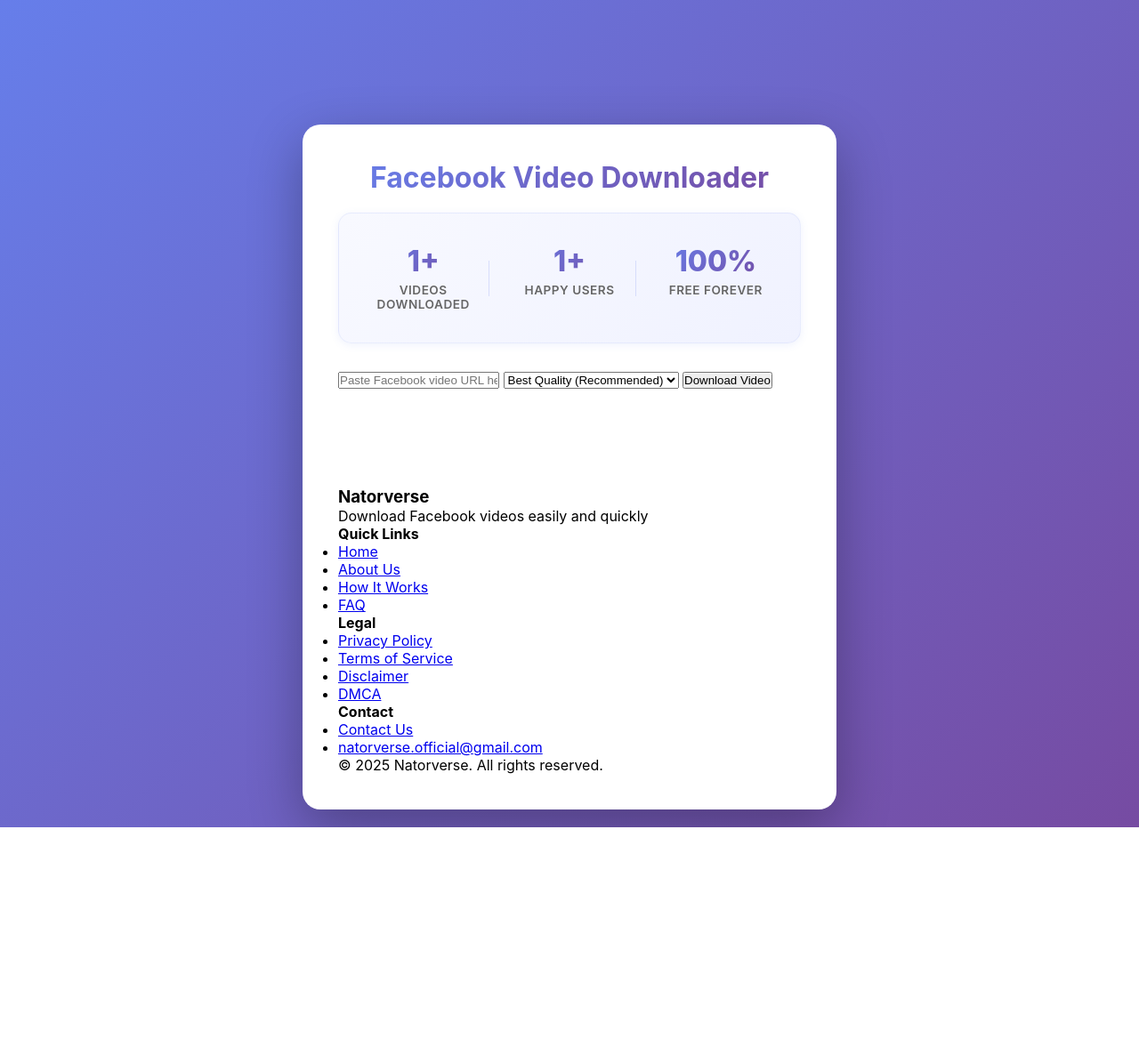
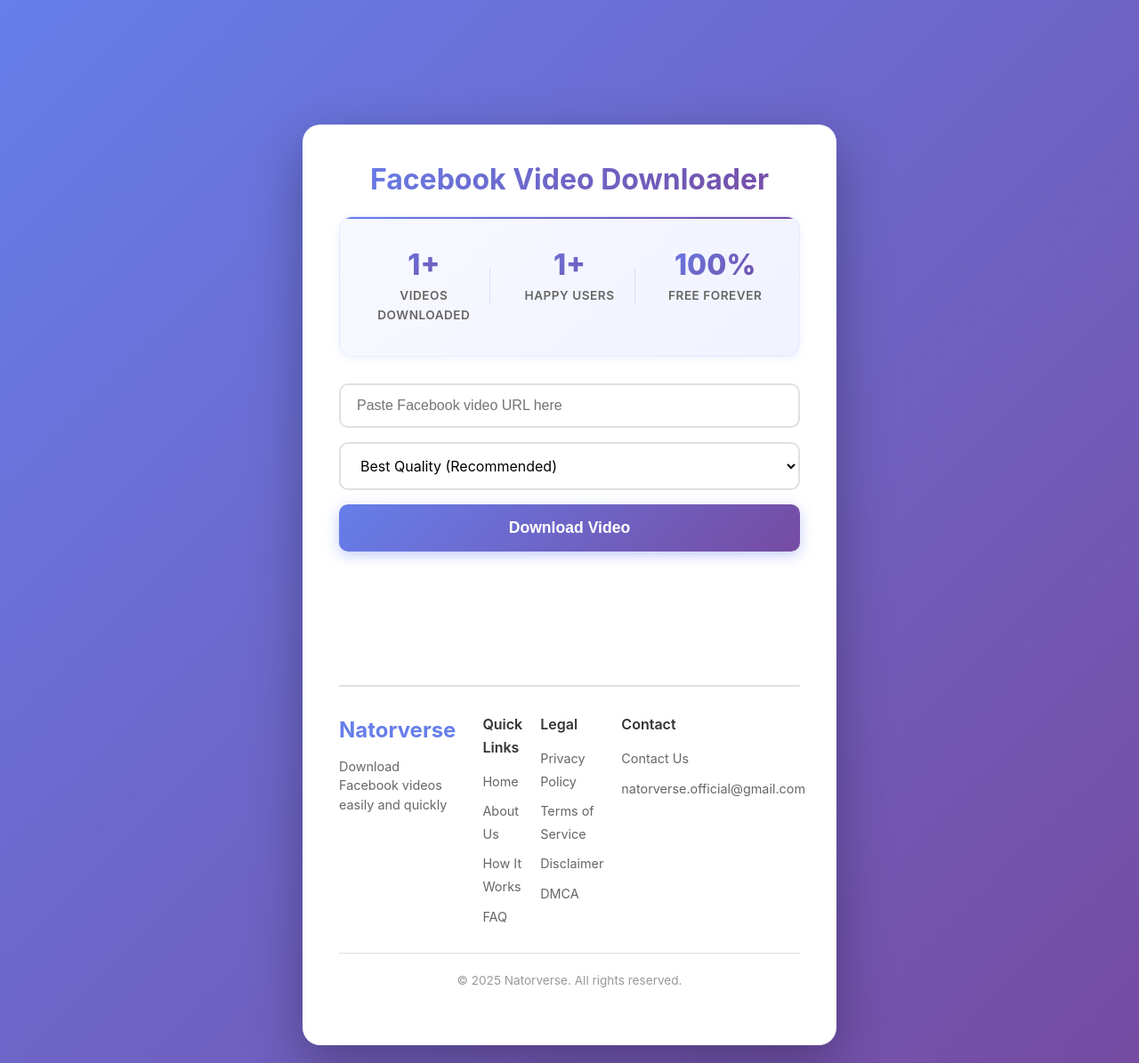
Before and after one commit to Khunze/facebook-video-downloader, a Flask app: page / in a window 1280 px wide. Shown: the whole page at 89% size. Before the commit the page ends 930 px from the top, so only its background shows below. Run offline with Flask 3, Linux system fonts and the light colour scheme; some libraries are stand-ins or nearby versions.

Commit message:
Enhance CSS with modern features, CSS variables, and improved animations

```diff
--- a/static/style.css
+++ b/static/style.css
@@ -1,18 +1,29 @@
+/* Enhanced CSS with better performance and modern features */
 * {
     margin: 0;
     padding: 0;
     box-sizing: border-box;
 }
 
+:root {
+    --primary-gradient: linear-gradient(135deg, #667eea 0%, #764ba2 100%);
+    --success-gradient: linear-gradient(135deg, #d4edda 0%, #c3e6cb 100%);
+    --error-gradient: linear-gradient(135deg, #f8d7da 0%, #f5c6cb 100%);
+    --shadow-primary: 0 4px 15px rgba(102, 126, 234, 0.4);
+    --shadow-success: 0 4px 12px rgba(40, 167, 69, 0.2);
+    --shadow-error: 0 4px 12px rgba(220, 53, 69, 0.2);
+}
+
 body {
     font-family: -apple-system, BlinkMacSystemFont, 'Segoe UI', Roboto, 'Helvetica Neue', Arial, sans-serif;
-    background: linear-gradient(135deg, #667eea 0%, #764ba2 100%);
+    background: var(--primary-gradient);
     min-height: 100vh;
     display: flex;
     flex-direction: column;
     align-items: center;
     justify-content: center;
     padding: 20px;
+    line-height: 1.6;
 }
 
 .ad-container {
@@ -40,16 +51,18 @@
     max-width: 600px;
     width: 100%;
     animation: slideIn 0.5s ease-out;
+    backdrop-filter: blur(10px);
+    border: 1px solid rgba(255, 255, 255, 0.2);
 }
 
 @keyframes slideIn {
     from {
         opacity: 0;
-        transform: translateY(-30px);
+        transform: translateY(-30px) scale(0.95);
     }
     to {
         opacity: 1;
-        transform: translateY(0);
+        transform: translateY(0) scale(1);
     }
 }
 
@@ -59,10 +72,11 @@
     margin-bottom: 20px;
     font-size: 2rem;
     font-weight: 700;
-    background: linear-gradient(135deg, #667eea 0%, #764ba2 100%);
+    background: var(--primary-gradient);
     -webkit-background-clip: text;
     -webkit-text-fill-color: transparent;
     background-clip: text;
+    line-height: 1.3;
 }
 
 /* Stats Counter */
@@ -95,16 +109,63 @@
     background: rgba(102, 126, 234, 0.2);
 }
 
+/* Stats Counter */
+.stats-container {
+    display: grid;
+    grid-template-columns: repeat(3, 1fr);
+    gap: 15px;
+    margin-bottom: 30px;
+    padding: 25px 20px;
+    background: linear-gradient(135deg, #f8f9ff 0%, #f0f2ff 100%);
+    border-radius: 15px;
+    box-shadow: 0 2px 10px rgba(102, 126, 234, 0.1);
+    border: 1px solid rgba(102, 126, 234, 0.1);
+    position: relative;
+    overflow: hidden;
+}
+
+.stats-container::before {
+    content: '';
+    position: absolute;
+    top: 0;
+    left: 0;
+    right: 0;
+    height: 2px;
+    background: var(--primary-gradient);
+}
+
+.stat-item {
+    text-align: center;
+    padding: 10px;
+    position: relative;
+}
+
+.stat-item:not(:last-child)::after {
+    content: '';
+    position: absolute;
+    right: 0;
+    top: 50%;
+    transform: translateY(-50%);
+    width: 1px;
+    height: 40px;
+    background: rgba(102, 126, 234, 0.2);
+}
+
 .stat-number {
     display: block;
     font-size: 2rem;
     font-weight: 800;
-    background: linear-gradient(135deg, #667eea 0%, #764ba2 100%);
+    background: var(--primary-gradient);
     -webkit-background-clip: text;
     -webkit-text-fill-color: transparent;
     background-clip: text;
     margin-bottom: 5px;
     line-height: 1.2;
+    transition: transform 0.3s ease;
+}
+
+.stat-number:hover {
+    transform: scale(1.05);
 }
 
 .stat-label {
@@ -123,13 +184,13 @@
     justify-content: center;
     gap: 10px;
     padding: 14px 20px;
-    background: linear-gradient(135deg, #d4edda 0%, #c3e6cb 100%);
+    background: var(--success-gradient);
     border: 2px solid #28a745;
     border-radius: 10px;
     color: #155724;
     margin-bottom: 20px;
     animation: slideDown 0.4s ease-out;
-    box-shadow: 0 4px 12px rgba(40, 167, 69, 0.2);
+    box-shadow: var(--shadow-success);
 }
 
 /* Error Message */
@@ -139,13 +200,13 @@
     justify-content: center;
     gap: 10px;
     padding: 14px 20px;
-    background: linear-gradient(135deg, #f8d7da 0%, #f5c6cb 100%);
+    background: var(--error-gradient);
     border: 2px solid #dc3545;
     border-radius: 10px;
     color: #721c24;
     margin-bottom: 20px;
     animation: slideDown 0.4s ease-out;
-    box-shadow: 0 4px 12px rgba(220, 53, 69, 0.2);
+    box-shadow: var(--shadow-error);
 }
 
 @keyframes slideDown {
@@ -195,159 +256,23 @@
     font-weight: 600;
 }
 
-/* Video Preview */
-.video-preview {
+/* Quality Selector */
+.quality-selector {
+    padding: 14px 18px;
+    border: 2px solid #e0e0e0;
+    border-radius: 10px;
+    font-size: 1rem;
     background: white;
-    border-radius: 15px;
-    padding: 25px;
-    margin-bottom: 20px;
-    box-shadow: 0 8px 25px rgba(0,0,0,0.1);
-    border: 2px solid #e0e0e0;
-    animation: slideDown 0.4s ease-out;
-}
-
-.preview-header {
-    display: flex;
-    align-items: center;
-    gap: 10px;
-    margin-bottom: 20px;
-    padding-bottom: 15px;
-    border-bottom: 2px solid #f0f0f0;
-}
-
-.preview-icon {
-    font-size: 1.5rem;
-    color: #667eea;
-}
-
-.preview-title {
-    font-size: 1.3rem;
-    font-weight: 600;
-    color: #333;
-}
-
-.preview-content {
-    display: flex;
-    gap: 20px;
-    margin-bottom: 25px;
-}
-
-.preview-thumbnail {
-    width: 200px;
-    height: 120px;
-    object-fit: cover;
-    border-radius: 10px;
-    box-shadow: 0 4px 12px rgba(0,0,0,0.15);
-    background: #f8f9fa;
-}
-
-.preview-info {
-    flex: 1;
-}
-
-#previewVideoTitle {
-    font-size: 1.2rem;
-    font-weight: 600;
-    color: #333;
-    margin-bottom: 15px;
-    line-height: 1.4;
-}
-
-.preview-details {
-    display: flex;
-    flex-direction: column;
-    gap: 8px;
-}
-
-.preview-detail {
-    color: #666;
-    font-size: 0.95rem;
-    display: flex;
-    align-items: center;
-}
-
-.preview-actions {
-    display: flex;
-    gap: 15px;
-    justify-content: flex-end;
-    padding-top: 20px;
-    border-top: 2px solid #f0f0f0;
-}
-
-.btn-primary {
-    background: linear-gradient(135deg, #667eea 0%, #764ba2 100%);
-    color: white;
-    border: none;
-    padding: 14px 28px;
-    border-radius: 25px;
-    font-size: 1rem;
-    font-weight: 600;
     cursor: pointer;
     transition: all 0.3s ease;
-    display: flex;
-    align-items: center;
-    gap: 8px;
-    min-width: 160px;
-    justify-content: center;
-}
-
-.btn-primary:hover {
-    transform: translateY(-2px);
-    box-shadow: 0 6px 20px rgba(102, 126, 234, 0.4);
-}
-
-.btn-primary:disabled {
-    opacity: 0.7;
-    cursor: not-allowed;
-    transform: none;
-}
-
-.btn-secondary {
-    background: #f8f9fa;
-    color: #667eea;
-    border: 2px solid #667eea;
-    padding: 12px 24px;
-    border-radius: 25px;
-    font-size: 0.95rem;
-    font-weight: 500;
-    cursor: pointer;
-    transition: all 0.3s ease;
-}
-
-.btn-secondary:hover {
-    background: #667eea;
-    color: white;
-}
-
-/* Mobile responsiveness for preview */
-@media (max-width: 768px) {
-    .preview-content {
-        flex-direction: column;
-        align-items: center;
-        text-align: center;
-    }
-
-    .preview-thumbnail {
-        width: 100%;
-        max-width: 300px;
-        height: auto;
-    }
-
-    .preview-actions {
-        flex-direction: column;
-        align-items: center;
-    }
-
-    .btn-primary,
-    .btn-secondary {
-        width: 100%;
-        max-width: 250px;
-    }
+    outline: none;
+    font-family: inherit;
 }
 
 .quality-selector:focus {
     border-color: #667eea;
     box-shadow: 0 0 0 3px rgba(102, 126, 234, 0.1);
+}
 
 .quality-selector option {
     padding: 10px;
@@ -448,7 +373,7 @@
 }
 
 button[type="submit"] {
-    background: linear-gradient(135deg, #667eea 0%, #764ba2 100%);
+    background: var(--primary-gradient);
     color: white;
     border: none;
     padding: 16px 32px;
@@ -457,7 +382,24 @@
     font-weight: 600;
     cursor: pointer;
     transition: all 0.3s ease;
-    box-shadow: 0 4px 15px rgba(102, 126, 234, 0.4);
+    box-shadow: var(--shadow-primary);
+    position: relative;
+    overflow: hidden;
+}
+
+button[type="submit"]::before {
+    content: '';
+    position: absolute;
+    top: 0;
+    left: -100%;
+    width: 100%;
+    height: 100%;
+    background: linear-gradient(90deg, transparent, rgba(255, 255, 255, 0.2), transparent);
+    transition: left 0.5s;
+}
+
+button[type="submit"]:hover::before {
+    left: 100%;
 }
 
 button[type="submit"]:hover {
```
